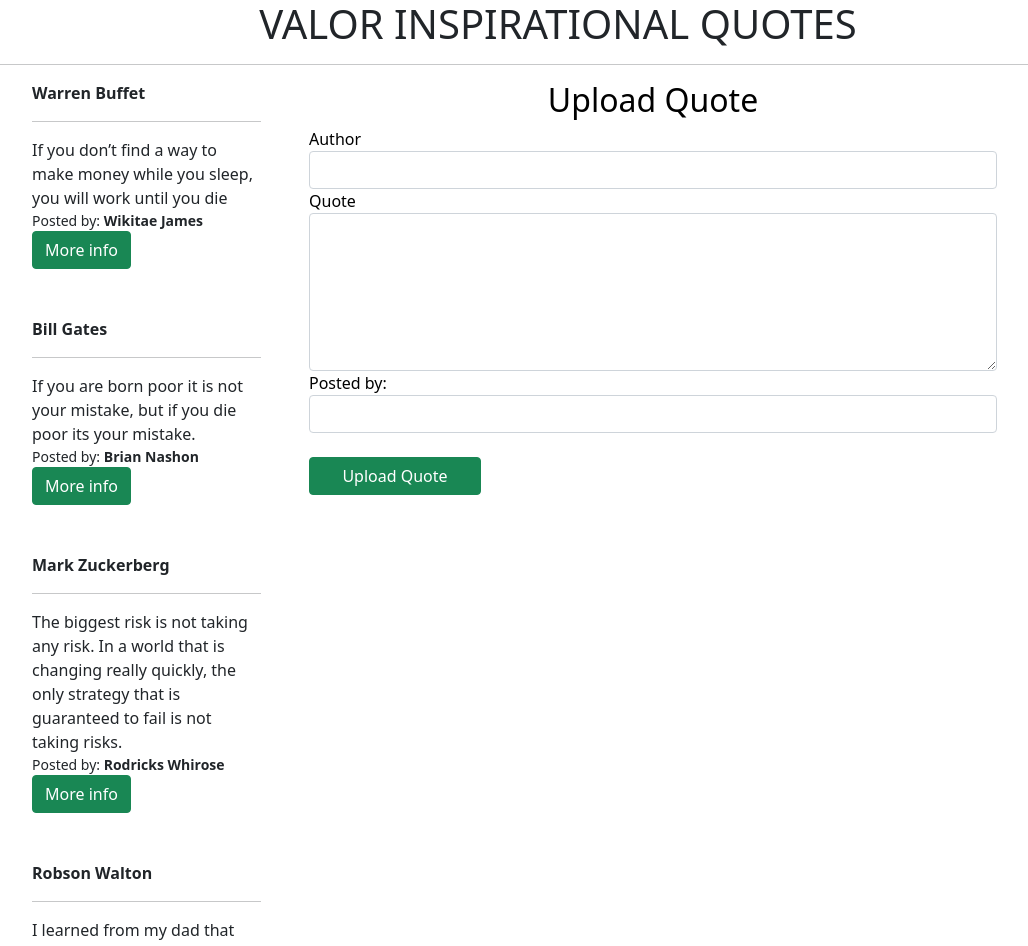
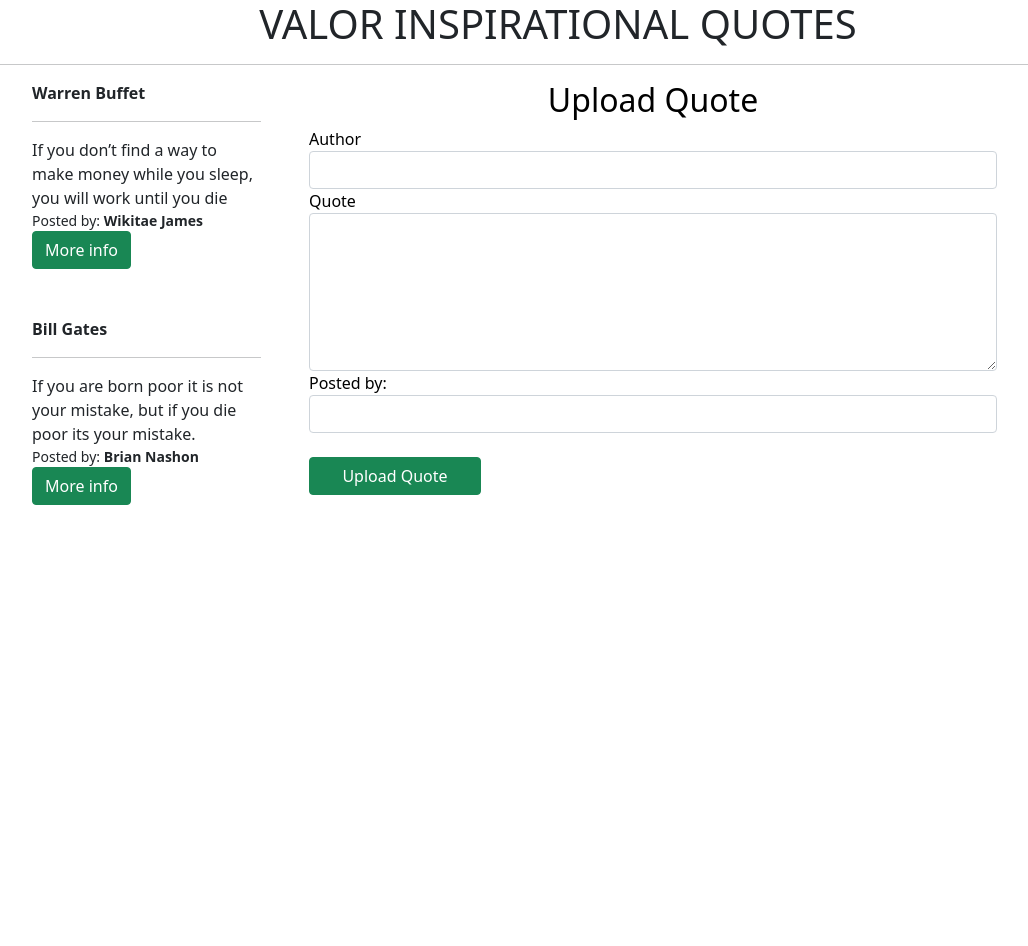
Before and after one commit to Valentino-Junior/Quote-App, an Angular app: page / in a window 1280 px wide. Shown: the top 946 px of the page, without its empty margins (82-1110 px from the left). After the commit the page ends 800 px from the top, so only its background shows below. Built offline with nearby package versions, Linux system fonts and the light colour scheme.

Commit message:
Removed some of the quotes

```diff
--- a/src/app/quote/quote.component.ts
+++ b/src/app/quote/quote.component.ts
@@ -12,8 +12,8 @@
   QuoteClassess: QuoteClass[] = [
     new QuoteClass (1, 'Warren Buffet', 'If you don’t find a way to make money while you sleep, you will work until you die', 'Wikitae James',new Date(2022,6,9)),
     new QuoteClass (2,'Bill Gates', 'If you are born poor it is not your mistake, but if you die poor its your mistake.',' Brian Nashon', new Date(2019,2,9)),
-    new QuoteClass (3, 'Mark Zuckerberg', 'The biggest risk is not taking any risk. In a world that is changing really quickly, the only strategy that is guaranteed to fail is not taking risks.', 'Rodricks Whirose',new Date(2023,6,12)),
-    new QuoteClass (4, 'Robson Walton', 'I learned from my dad that change and experimentation are constants and important. You have to keep trying new things.', 'Dentox Amerigo',new Date(2023,6,12)),
+    // new QuoteClass (3, 'Mark Zuckerberg', 'The biggest risk is not taking any risk. In a world that is changing really quickly, the only strategy that is guaranteed to fail is not taking risks.', 'Rodricks Whirose',new Date(2023,6,12)),
+    // new QuoteClass (4, 'Robson Walton', 'I learned from my dad that change and experimentation are constants and important. You have to keep trying new things.', 'Dentox Amerigo',new Date(2023,6,12)),
 
   ];
 
```
